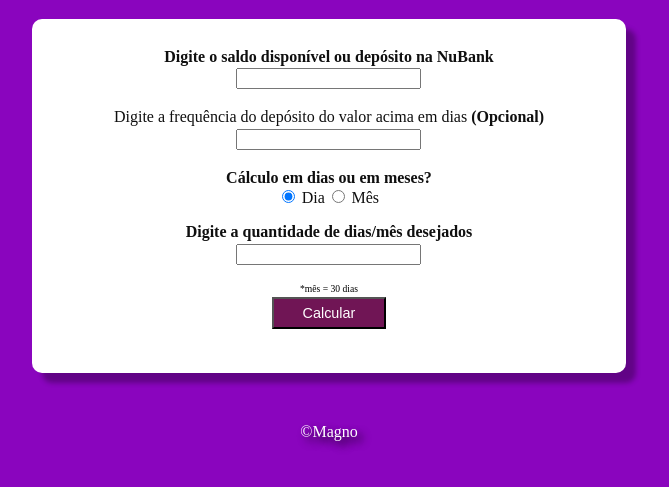
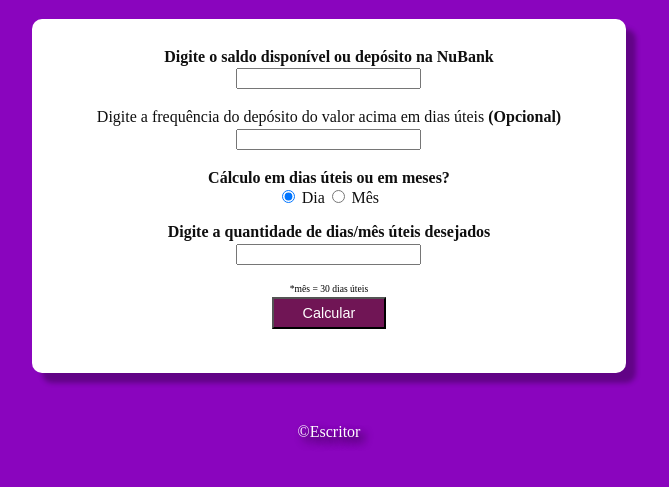
Before and after one commit to magnocp/Lucro-NuBank-JS, a plain HTML site: page Lucro.html in a window 1280 px wide. Shown: the part 61-548 px from the top of the page, without its empty margins (311-980 px from the left). Drawn offline with Linux system fonts and the light colour scheme.

Commit message:
Correção

```diff
--- a/Lucro.html
+++ b/Lucro.html
@@ -15,12 +15,12 @@
         <input type="number" name="txt1" id="txt1">
         </p>
 
-        <p><strong></strong>Digite a frequência do depósito do valor acima em dias <strong>(Opcional)</strong><br>
+        <p><strong></strong>Digite a frequência do depósito do valor acima em dias úteis <strong>(Opcional)</strong><br>
         <input type="number" name="passo" id="passo">
         </p>
 
         <p>
-            <strong>Cálculo em dias ou em meses?</strong> <br>
+            <strong>Cálculo em dias úteis ou em meses?</strong> <br>
             <input type="radio" name="escolha" id="dia" checked>
             <label for="dia">Dia</label>
             <input type="radio" name="escolha" id="mes">
@@ -28,18 +28,18 @@
 
         </p>
 
-        <p><strong>Digite a quantidade de dias/mês desejados</strong><br>
+        <p><strong>Digite a quantidade de dias/mês úteis desejados</strong><br>
         <input type="number" name="txt2" id="txt2">
         </p>
 
-        <div id="mes">*mês = 30 dias</div>
+        <div id="mes">*mês = 30 dias úteis</div>
 
         <input type="button" value="Calcular" name="btn" id="btn" onclick="calcular()">
 
         <div id="res"></div>
 
     </section>
-    <footer>&copy;Magno</footer>
+    <footer>&copy;Escritor</footer>
     <script src="script.js"></script>
 </body>
 </html>
--- a/script.js
+++ b/script.js
@@ -25,7 +25,6 @@ function resposta(tempo, acrescimo, total, dMes=1){
     }
 
 }
-
 
 function calcular(){
     var money = document.getElementById('txt1')
```
